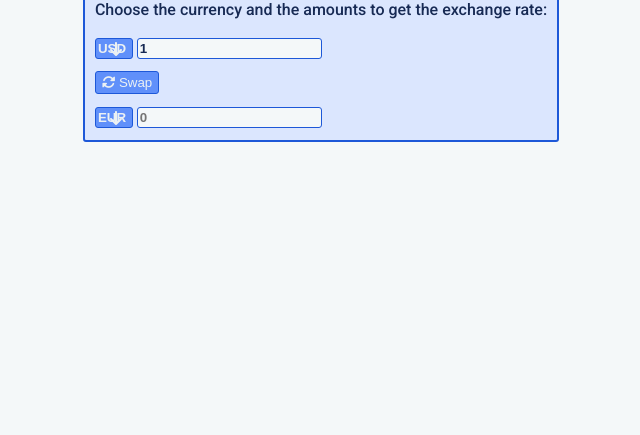
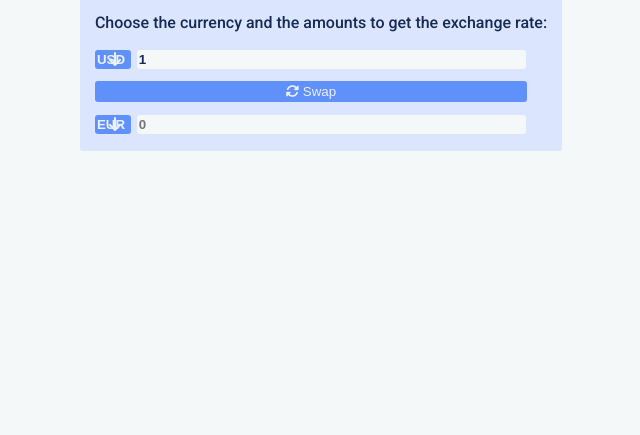
Before and after one commit to DanteOrtizz/exchange-rate-calculator, a plain HTML site: page index.html in a window 1280 px wide. Shown: the part 365-800 px from the top of the page, without its empty margins (319-959 px from the left). Drawn offline with Linux system fonts and the light colour scheme; files whose address does not match are found by name.

Commit message:
refactor design

```diff
--- a/styles.css
+++ b/styles.css
@@ -6,13 +6,14 @@
     --background-div: #dbe6fe;
     --text-dark: #172a54;
     --text-light: #ecf1f3; /*Grey hex*/
-    --outline: #1d58d8;
+    --outline: #bfd3fe;
     --button-background: #6090fa;
     --button-active-background:#1d58d8;
 }
 
 * {
     box-sizing: border-box;
+    margin: 0;
 }
 
 body {
@@ -30,29 +31,37 @@ body {
 
 h1 {
     font-size: x-large;
+    margin-top: 10px;
+    margin-bottom: 40px;
+}
+
+.icon {
+    margin-right: 5px;
 }
 
 p {
     font-weight: 500;
+    margin-bottom: 15px;
 }
 
 .container {
-    border: solid 2px var(--outline);
+    /*border: solid 2px var(--outline);*/
     border-radius: 3px;
     background-color: var(--background-div);
-    padding: 10px;
+    padding: 15px;
 }
 
 .btn {
     background-color: var(--button-background);
     color: var(--text-light);
-    border: solid 1px var(--outline);
+    border: none;
     border-radius: 3px;
     margin-top: 10px;
     margin-bottom: 10px;
     padding-top: 3px;
     padding-bottom: 3px;
     cursor: pointer;
+    width: 100%;
 }
 
 .btn:hover {
@@ -63,7 +72,8 @@ input {
     padding: 2px;
     margin-top: 3px;
     margin-bottom: 2px;
-    border: 1px solid var(--outline);
+    margin-left: 2px;
+    border: none;
     border-radius: 3px;
     background-color: var(--background-body);
     color: var(--text-dark);
@@ -71,13 +81,14 @@ input {
     -moz-appearance: none;
     -webkit-appearance: none;
     appearance: none;
+    width: 86%;
 }
 
 select {
     padding: 2px;
     margin-top: 3px;
     margin-bottom: 2px;
-    border: 1px solid var(--outline);
+    border: none;
     border-radius: 3px;
     background-color: var(--button-background);
     color: var(--text-light);
@@ -112,6 +123,10 @@ select:focus, input:focus {
     outline: none;
 }
 
+.down {
+    margin-bottom: 10px;
+}
+
 @media(max-width: 600px) {
     .container {
         width: 200px;
```
